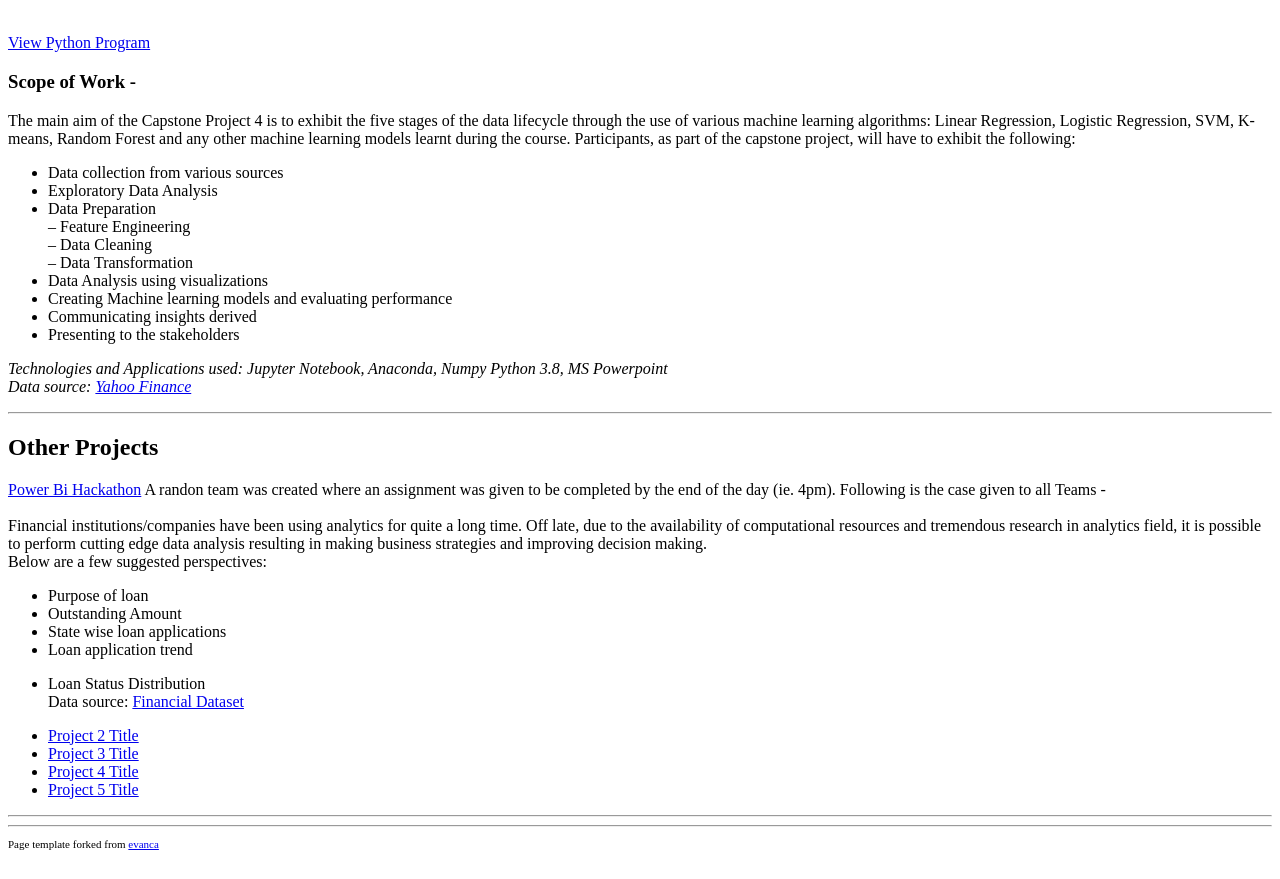
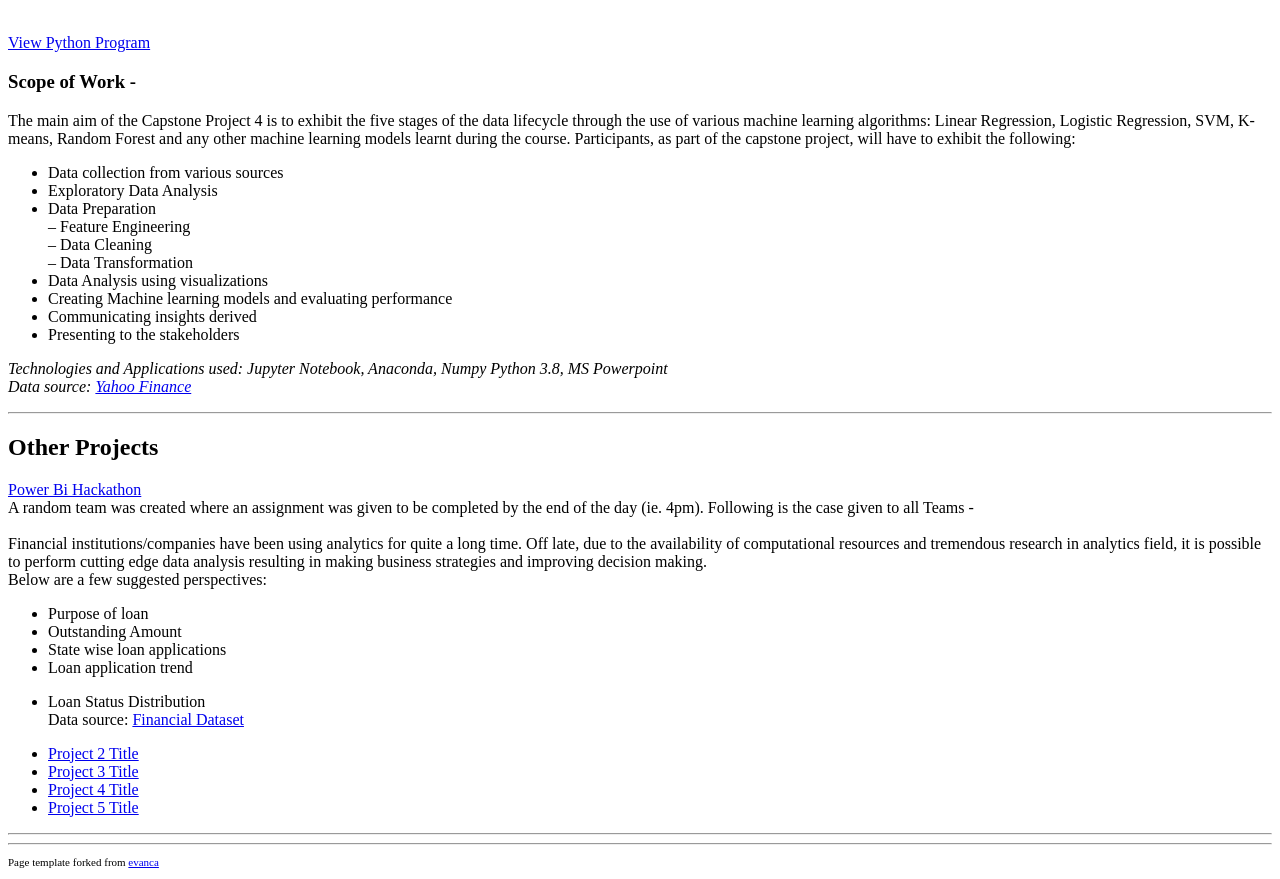
Before and after one commit to ZalehaAli/Data-Analytics-Portfolio, a Jekyll site: the page built from index.md, in a window 1280 px wide and 900 px high, scrolled down 3363 px, cut to the strip 21-900 px from the top of the window. Built offline with Jekyll 4.4.1, drawn with Linux system fonts in a browser that asks for light colours; our own code applies the rules of GitHub Pages for plain Markdown files.

Commit message:
Update index.md

```diff
--- a/index.md
+++ b/index.md
@@ -151,7 +151,8 @@ The main aim of the Capstone Project 4 is to exhibit the five stages of the data
 # Other Projects
 
 [Power Bi Hackathon](http://example.com/)
-A randon team was created where an assignment was given to be completed by the end of the day (ie. 4pm). Following is the case given to all Teams -
+<br>
+A random team was created where an assignment was given to be completed by the end of the day (ie. 4pm). Following is the case given to all Teams -
 <br>
 <br>
 Financial institutions/companies have been using analytics for quite a long time.
```
